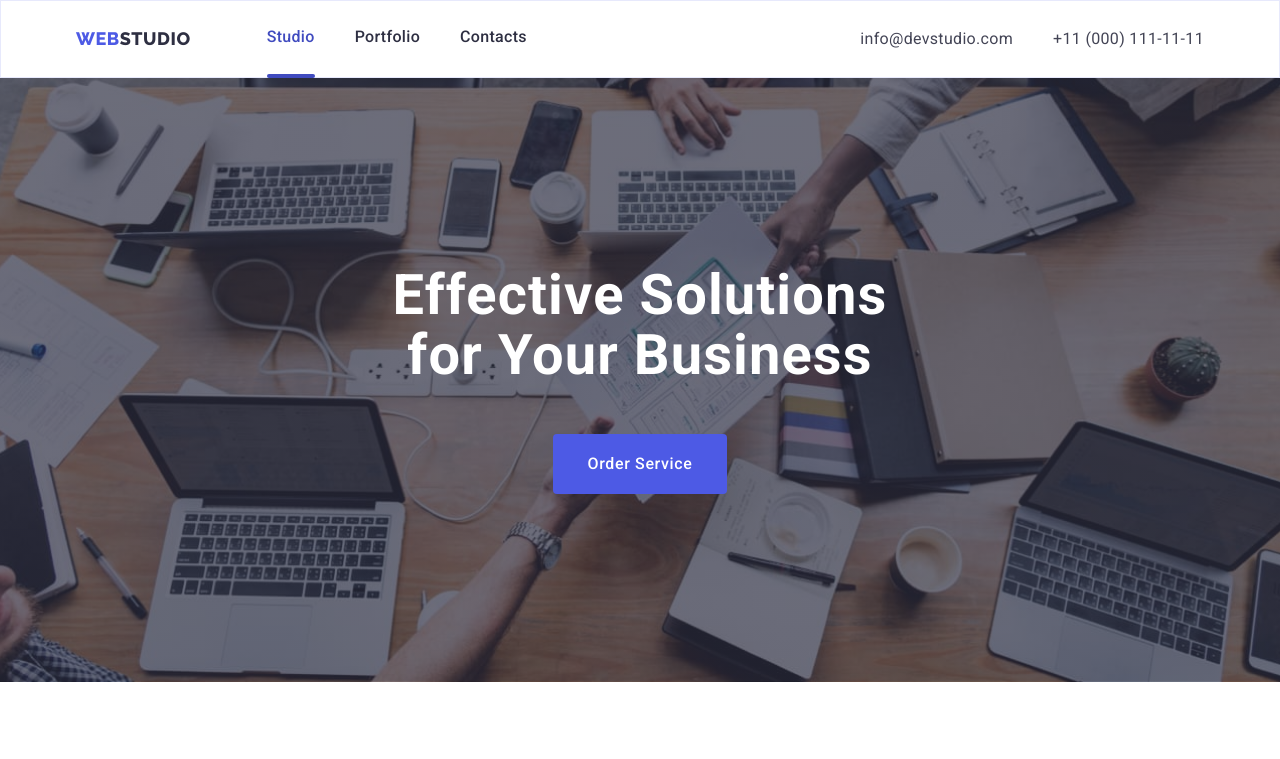
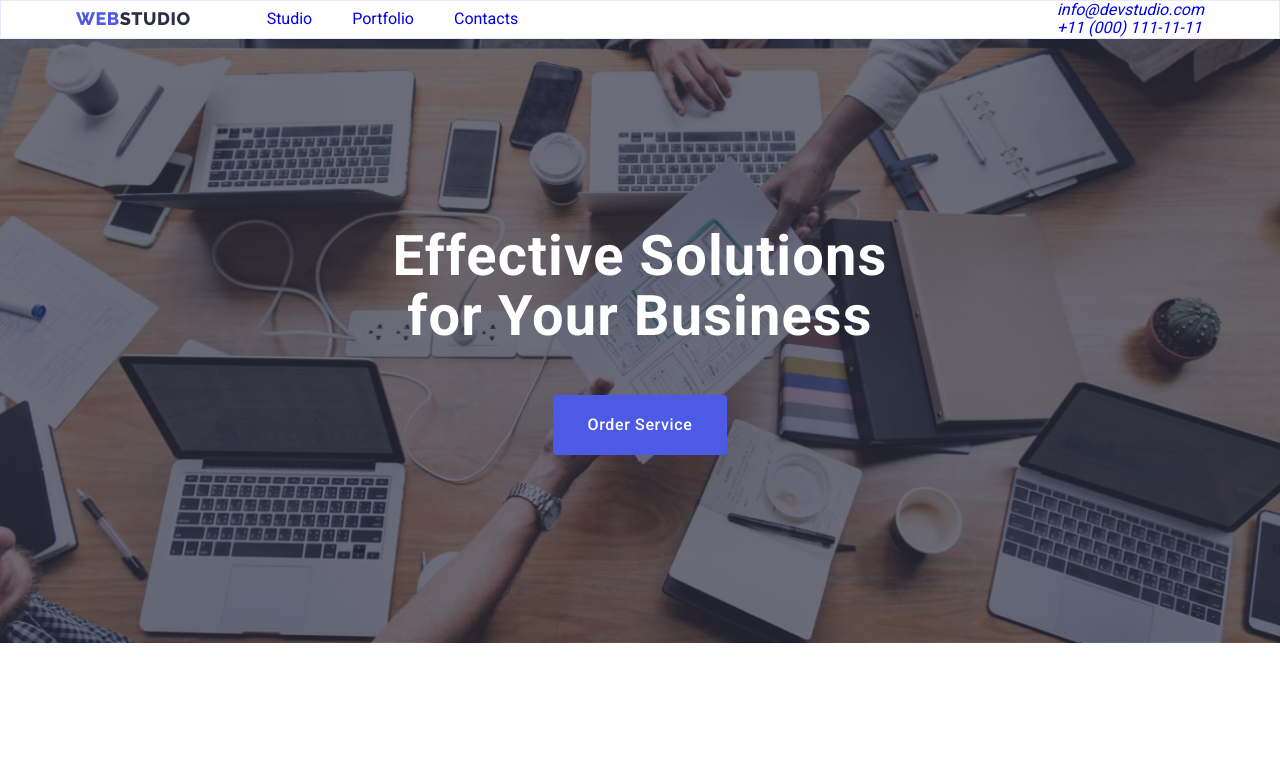
Before and after one commit to VasylievYurii/goit-markup-hw-07, a plain HTML site: page index.html in a window 1280 px wide. Shown: the top 759 px of the page. Drawn offline with nearby package versions, Linux system fonts and the light colour scheme.

Commit message:
Update media.css

```diff
--- a/css/media.css
+++ b/css/media.css
@@ -28,54 +28,7 @@
     display: flex;
     gap: 40px;
   }
-  .nav {
-    position: relative;
-    display: block;
-    padding-top: 24px;
-    padding-bottom: 22px;
-    color: var(--dark-color);
-    font-weight: 500;
-    font-size: 16px;
-    line-height: 1.5;
-    letter-spacing: 0.02em;
-    transition: color 250ms var(--timing-function);
-  }
-  .current::after {
-    position: absolute;
-    bottom: -1px;
-    left: 0px;
-    display: block;
-    width: 100%;
-    height: 4px;
-    background-color: var(--pressed-state);
-    border-radius: 2px;
-    content: '';
-  }
-  .nav:focus,
-  .nav:hover,
-  .auth-nav .link:focus,
-  .auth-nav .link:hover,
-  .current {
-    color: var(--pressed-state);
-  }
-  .auth-nav {
-    margin-left: auto;
-    color: var(--body-text);
-    font-size: 16px;
-    font-style: normal;
-    line-height: 1.5;
-    letter-spacing: 0.02em;
-  }
-  .auth-nav .list {
-    display: flex;
-    flex-direction: column;
-    gap: 6px;
-  }
-  .auth-nav .link {
-    color: inherit;
-    font-family: inherit;
-    transition: color 250ms var(--timing-function);
-  }
+
   .list.menu {
     gap: 40px;
     margin-left: 76px;
```
